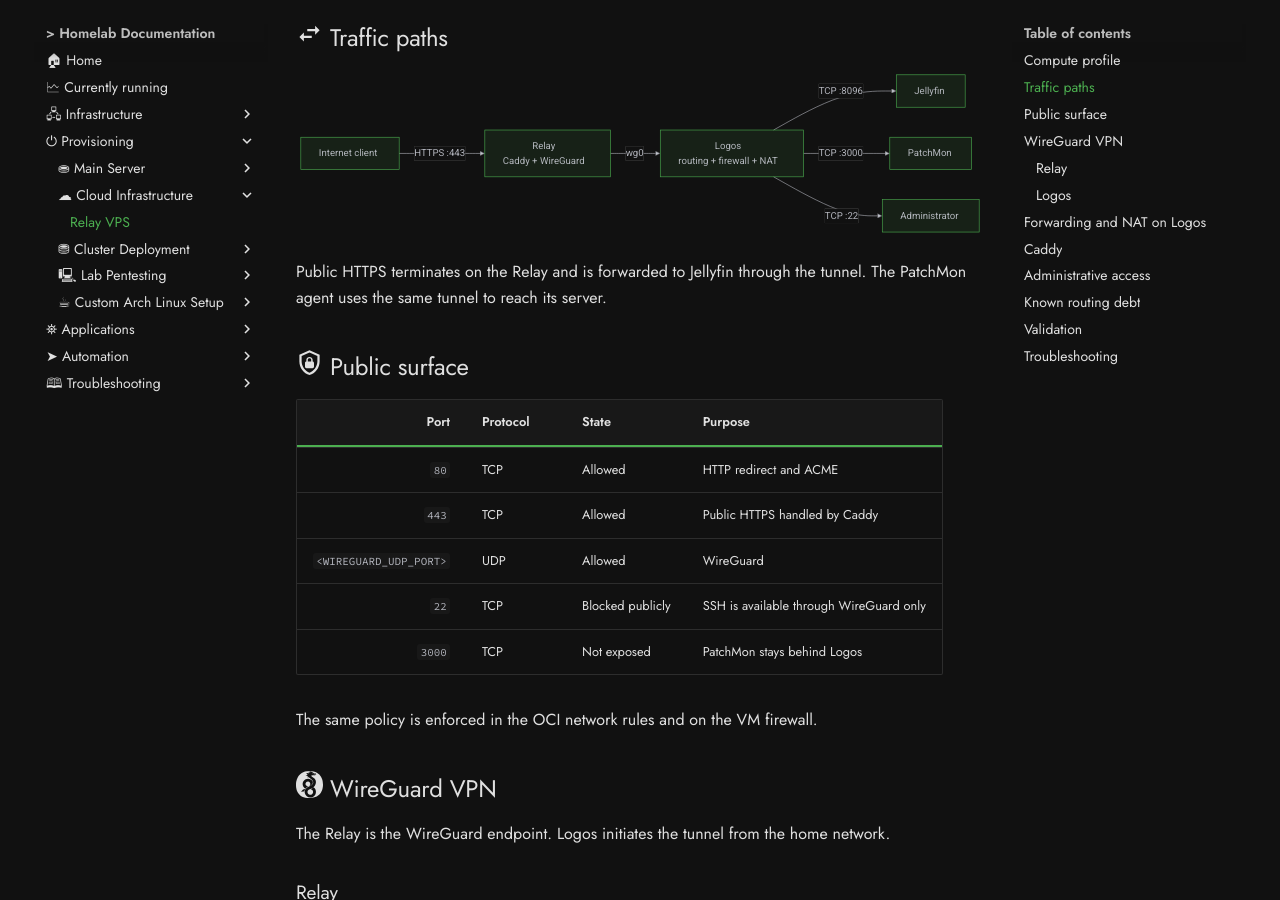
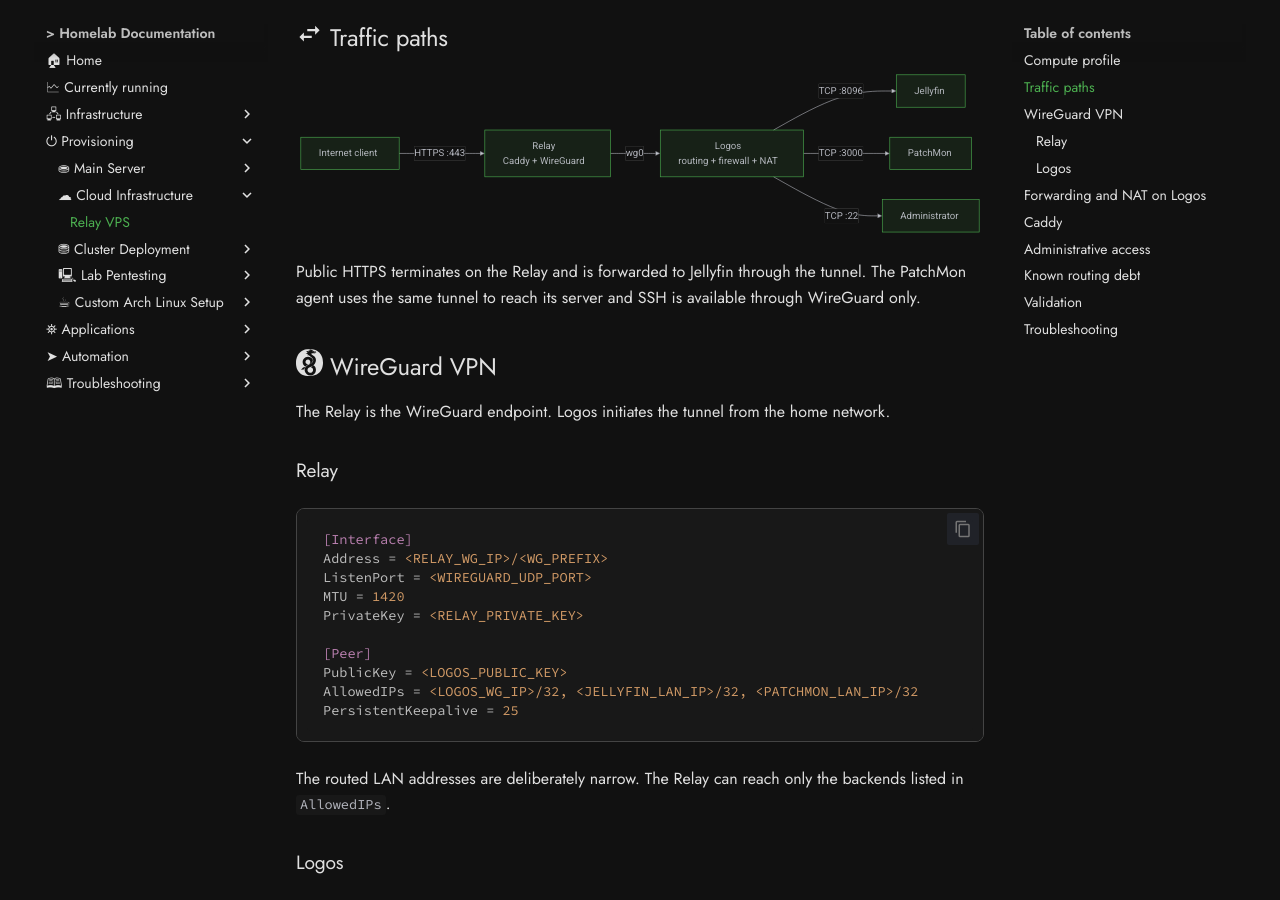
Before and after one commit to kCn3333/homelab, an MkDocs documentation site: the page built from docs/relay/relay.md, in a window 1280 px wide and 900 px high, scrolled down 840 px. Built offline with MkDocs 1.6.1 and Material for MkDocs 9.7.7, drawn with Linux system fonts in a browser that asks for light colours; comment, search, counter and statistics services are not loaded.

Commit message:
docs: document relay vps

````diff
--- a/docs/relay/relay.md
+++ b/docs/relay/relay.md
@@ -30,19 +30,7 @@
     logos -->|"TCP :22"| ssh["Administrator"]
 ```
 
-Public HTTPS terminates on the Relay and is forwarded to Jellyfin through the tunnel. The PatchMon agent uses the same tunnel to reach its server.
-
-## :material-shield-lock-outline: Public surface
-
-| Port | Protocol | State | Purpose |
-|---:|---|---|---|
-| `80` | TCP | Allowed | HTTP redirect and ACME |
-| `443` | TCP | Allowed | Public HTTPS handled by Caddy |
-| `<WIREGUARD_UDP_PORT>` | UDP | Allowed | WireGuard |
-| `22` | TCP | Blocked publicly | SSH is available through WireGuard only |
-| `3000` | TCP | Not exposed | PatchMon stays behind Logos |
-
-The same policy is enforced in the OCI network rules and on the VM firewall.
+Public HTTPS terminates on the Relay and is forwarded to Jellyfin through the tunnel. The PatchMon agent uses the same tunnel to reach its server and SSH is available through WireGuard only.
 
 ## :simple-wireguard: WireGuard VPN
 
````
